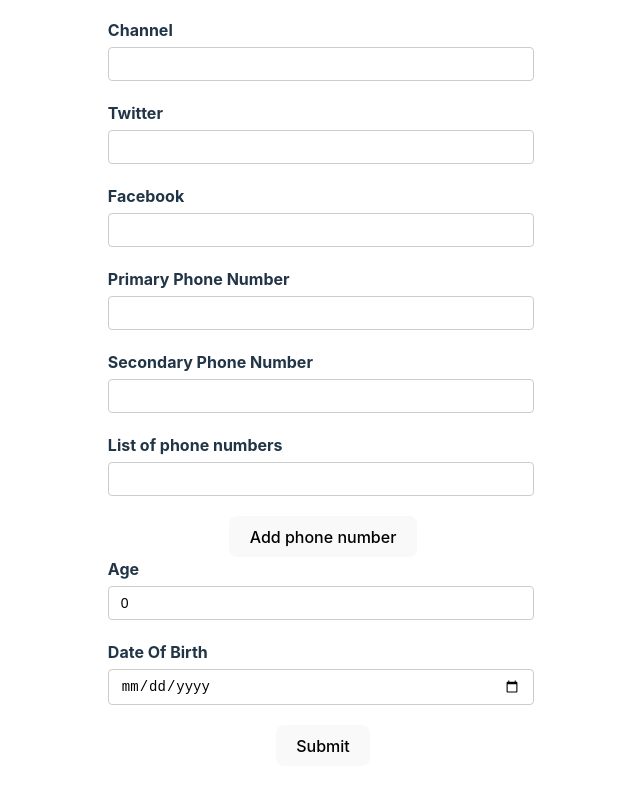
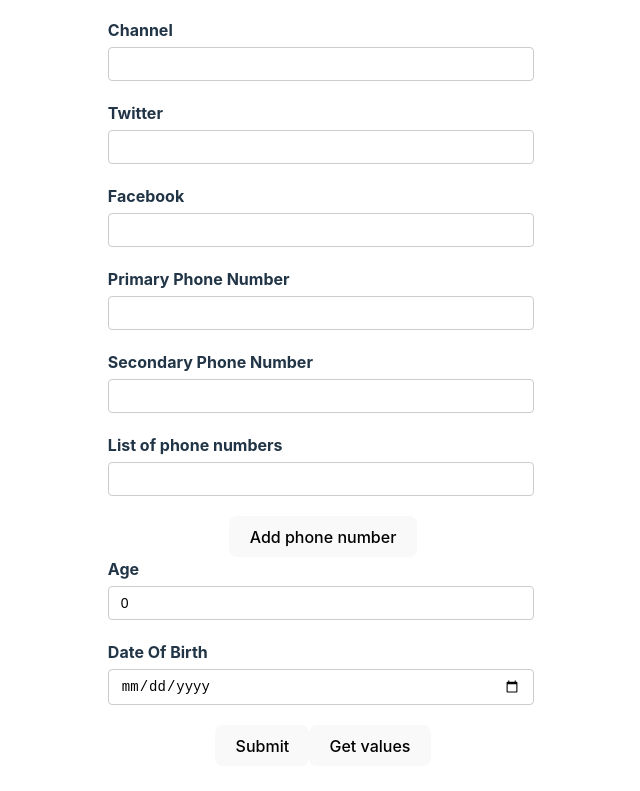
Before and after one commit to olaide-hok/React-Hook-Form, a React (Vite) app: page / in a window 1280 px wide. Shown: the part 305-1096 px from the top of the page, without its empty margins (317-957 px from the left). Built offline with nearby package versions, Linux system fonts and the light colour scheme.

Commit message:
Added get field values functionality

```diff
--- a/src/components/YouTubeForm.tsx
+++ b/src/components/YouTubeForm.tsx
@@ -36,24 +36,30 @@
             dob: new Date(),
         },
     })
-    const {register, control, handleSubmit, formState, watch} = form
+    const {register, control, handleSubmit, formState, watch, getValues} = form
 
     const {fields, append, remove} = useFieldArray({
         control,
         name: 'phNumbers',
     })
 
-    // const watchForm = watch() the whole form walues are watched
+    // const watchForm = watch() the whole form walues are watched or subscribe to input changes when a use performs specific fucntions.
+    const handleGetValues = () => {
+        // console.log('Form submitted', getValues())
+        console.log('Form submitted', getValues(['social', 'username']))
+    }
 
     // const watchUsername = watch(['username', 'email']) watches the username and email field
 
     // To perform a side effect after watching a value
-    useEffect(() => {
-        const subscription = watch((value) => {
-            console.log(value)
-        })
-        return () => subscription.unsubscribe()
-    }, [watch])
+    // useEffect(() => {
+    //     const subscription = watch((value) => {
+    //         console.log(value)
+    //     })
+    //     return () => subscription.unsubscribe()
+    // }, [watch])
+
+    // getvalues will not triger re-render or subscibe to input changes
 
     const {errors} = formState
 
@@ -248,6 +254,10 @@
                 </div>
 
                 <button>Submit</button>
+
+                <button type="button" onClick={handleGetValues}>
+                    Get values
+                </button>
             </form>
             <DevTool control={control} />
         </div>
```
